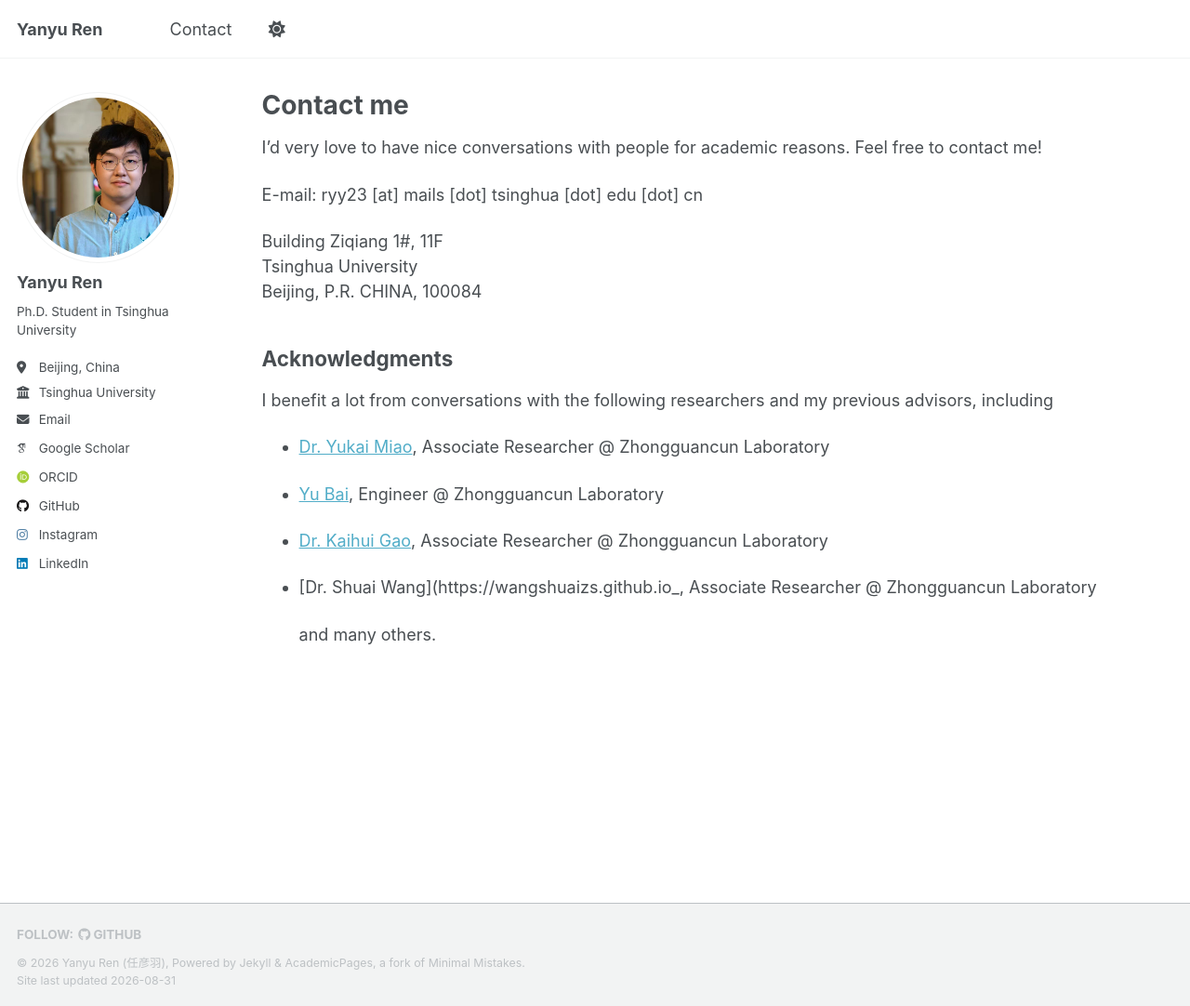
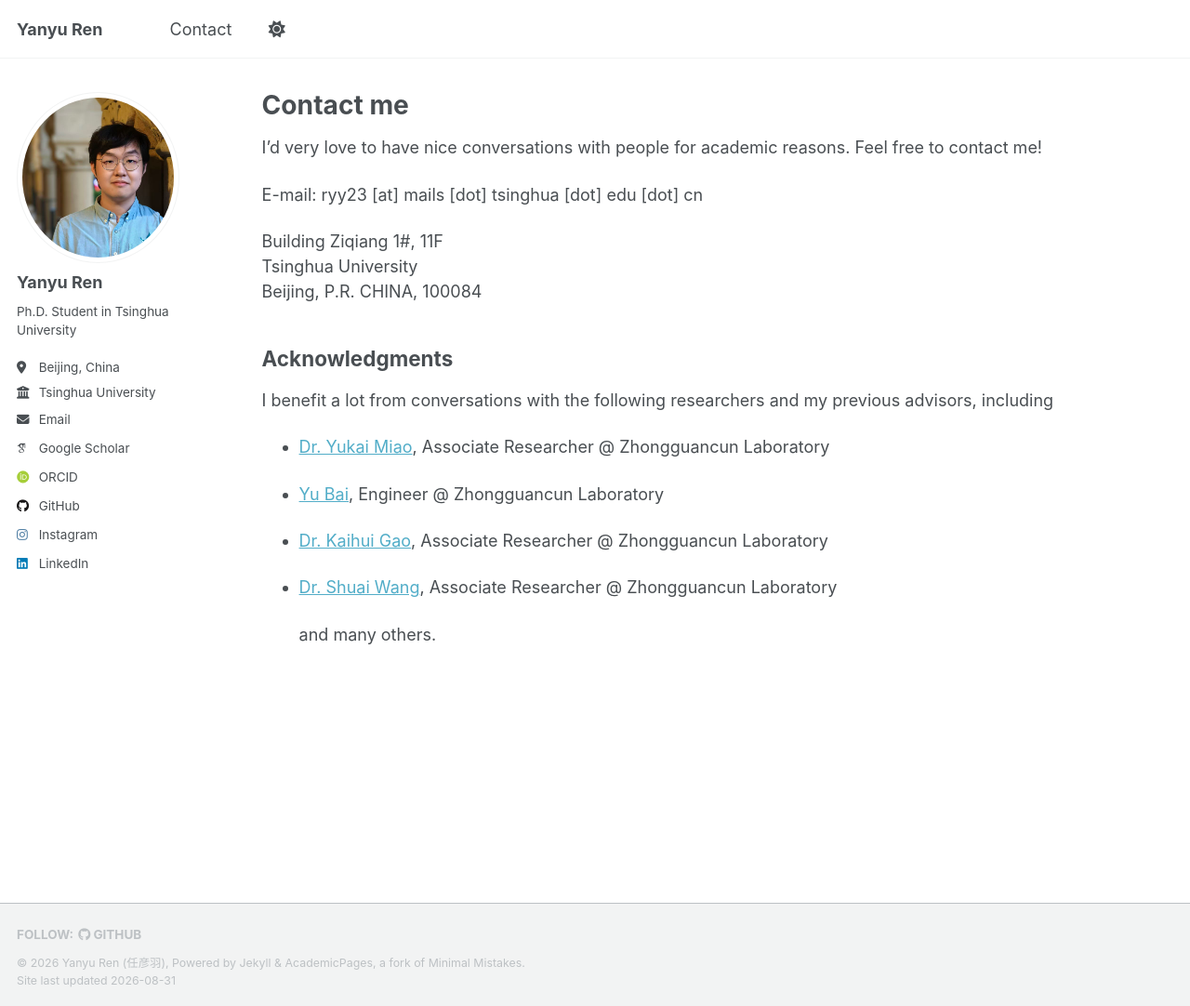
Before and after one commit to robinren03/robinren03.github.io, a Jekyll site: the page built from _pages/contact.md, in a window 1280 px wide and 1082 px high. Shown: the whole window at 93% size. Built offline with Jekyll 4.4.1, drawn with Linux system fonts in a browser that asks for light colours; some web fonts are replaced; a script that is not in the unit is left out.

Commit message:
Fix link for Dr. Shuai Wang in contact.md

```diff
--- a/_pages/contact.md
+++ b/_pages/contact.md
@@ -32,6 +32,6 @@ I benefit a lot from conversations with the following researchers and my previou
 
 - [Dr. Kaihui Gao](https://gaokaihui.com), Associate Researcher @ Zhongguancun Laboratory
 
-- [Dr. Shuai Wang](https://wangshuaizs.github.io_, Associate Researcher @ Zhongguancun Laboratory
+- [Dr. Shuai Wang](https://wangshuaizs.github.io), Associate Researcher @ Zhongguancun Laboratory
 
   and many others.
```
